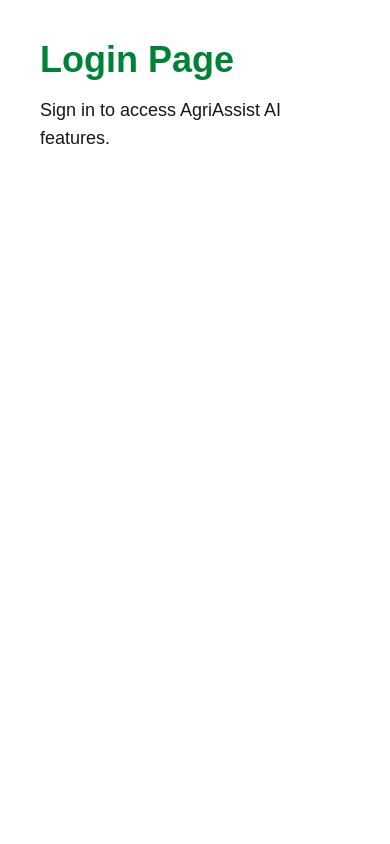
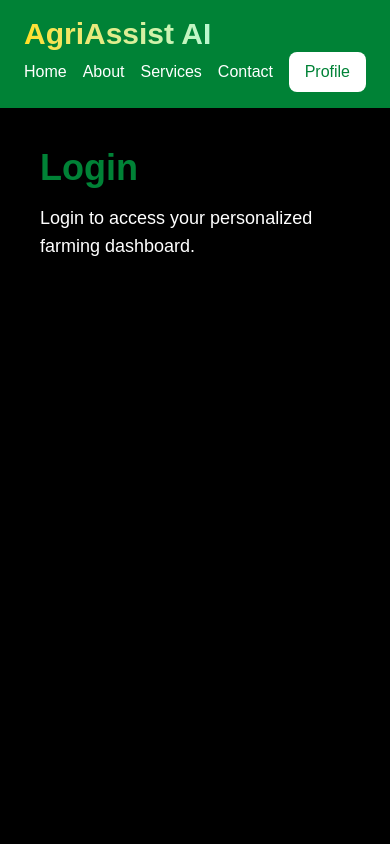
Before and after one commit to samithareddyyennam-bit/AgriAssist-AI, a Next.js app in the folder frontend/: page /login in a window 390 px wide. Shown: the top 844 px of the page. Built offline with nearby package versions, Linux system fonts and the light colour scheme.

Commit message:
feat: improve responsive navbar and page layouts

```diff
--- a/frontend/app/about/page.js
+++ b/frontend/app/about/page.js
@@ -1,6 +1,12 @@
+import Navbar from "../../components/Navbar";
+import Footer from "../../components/Footer";
+
 export default function About() {
   return (
-    <div className="p-10">
+    <div className="min-h-screen flex flex-col">
+      <Navbar />
+
+      <main className="flex-grow p-10 bg-black text-white">
         <h1 className="text-4xl font-bold text-green-700">
           About AgriAssist AI
         </h1>
@@ -8,6 +14,9 @@
         <p className="mt-4 text-lg">
           AgriAssist AI helps farmers with smart agricultural solutions using AI.
         </p>
+      </main>
+
+      <Footer />
     </div>
   );
 }
--- a/frontend/app/dashboard/page.js
+++ b/frontend/app/dashboard/page.js
@@ -1,13 +1,22 @@
+import Navbar from "../../components/Navbar";
+import Footer from "../../components/Footer";
+
 export default function Dashboard() {
   return (
-    <div className="p-10">
-      <h1 className="text-4xl font-bold text-green-700">
-        Dashboard
-      </h1>
+    <div>
+      <Navbar />
 
-      <p className="mt-4 text-lg">
-        Welcome to the farmer dashboard.
-      </p>
+      <main className="p-10 min-h-screen bg-black text-white">
+        <h1 className="text-4xl font-bold text-green-700">
+          Dashboard
+        </h1>
+
+        <p className="mt-4 text-lg">
+          View farming insights, crop data, and recommendations here.
+        </p>
+      </main>
+
+      <Footer />
     </div>
   );
 }
--- a/frontend/app/login/page.js
+++ b/frontend/app/login/page.js
@@ -1,13 +1,22 @@
+import Navbar from "../../components/Navbar";
+import Footer from "../../components/Footer";
+
 export default function Login() {
   return (
-    <div className="p-10">
-      <h1 className="text-4xl font-bold text-green-700">
-        Login Page
-      </h1>
+    <div>
+      <Navbar />
 
-      <p className="mt-4 text-lg">
-        Sign in to access AgriAssist AI features.
-      </p>
+      <main className="p-10 min-h-screen bg-black text-white">
+        <h1 className="text-4xl font-bold text-green-700">
+          Login
+        </h1>
+
+        <p className="mt-4 text-lg">
+          Login to access your personalized farming dashboard.
+        </p>
+      </main>
+
+      <Footer />
     </div>
   );
 }
--- a/frontend/components/Navbar.jsx
+++ b/frontend/components/Navbar.jsx
@@ -1,26 +1,31 @@
 export default function Navbar() {
   return (
-    <nav className="flex items-center justify-between px-8 py-4 bg-green-700 text-white">
-      <h1 className="text-2xl font-bold">AgriAssist AI</h1>
+    <nav className="bg-green-700 text-white px-6 py-4">
+      <div className="flex items-center justify-between flex-wrap">
 
-      <ul className="flex gap-6">
-        <li className="cursor-pointer hover:text-green-200">
+        <h1 className="text-3xl font-black bg-gradient-to-r from-yellow-300 to-green-200 bg-clip-text text-transparent">
+  AgriAssist AI
+</h1>
+
+        <ul className="flex flex-wrap gap-4 justify-center">
+          <li className="cursor-pointer hover:text-gray-200">
             Home
           </li>
-        <li className="cursor-pointer hover:text-green-200">
+          <li className="cursor-pointer hover:text-gray-200">
             About
           </li>
-        <li className="cursor-pointer hover:text-green-200">
+          <li className="cursor-pointer hover:text-gray-200">
             Services
           </li>
-        <li className="cursor-pointer hover:text-green-200">
+          <li className="cursor-pointer hover:text-gray-200">
             Contact
           </li>
         </ul>
 
-      <button className="bg-white text-green-700 px-4 py-2 rounded-lg font-semibold">
+        <button className="bg-white text-green-700 px-4 py-2 rounded-lg">
           Profile
         </button>
+      </div>
     </nav>
   );
 }
```
Lines whose indentation alone changed are shown as unchanged.
